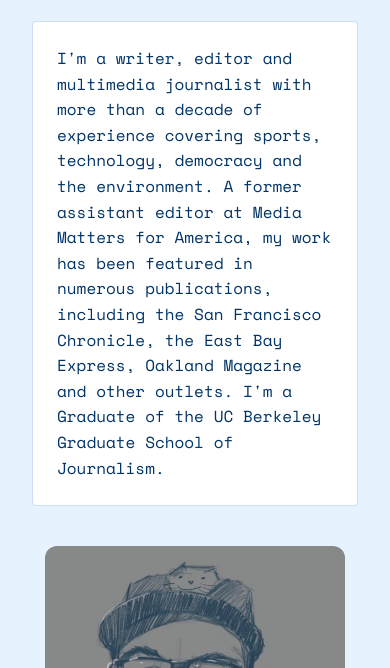
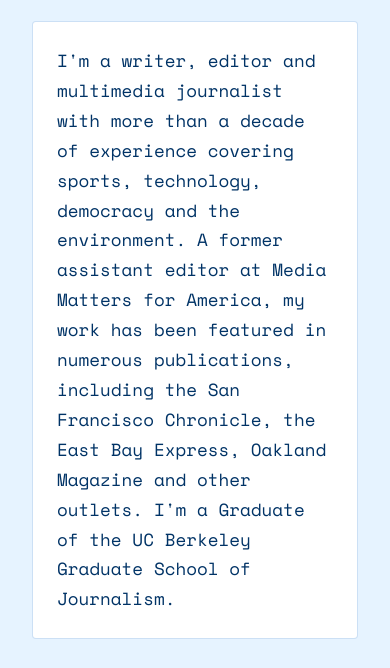
Before and after one commit to spencersilva/spencersilva, a plain HTML site: page index.html in a window 390 px wide. Shown: the part 140-808 px from the top of the page. Drawn offline with nearby package versions, Linux system fonts and the light colour scheme.

Commit message:
larger font for about section

```diff
--- a/styles.css
+++ b/styles.css
@@ -101,7 +101,16 @@ h1 {
     margin-bottom: 1rem;  /* Reduced margin */
 }
 
+#about .card p {
+    font-size: 1.2rem;
+    line-height: 1.7;
+}
+
 @media (max-width: 768px) {
+    #about .card p {
+        font-size: 1.1rem;  /* Slightly smaller on mobile */
+    }
+}
     .about-container {
         grid-template-columns: 1fr;
         gap: 3rem;
```
